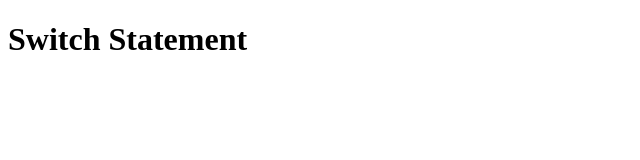
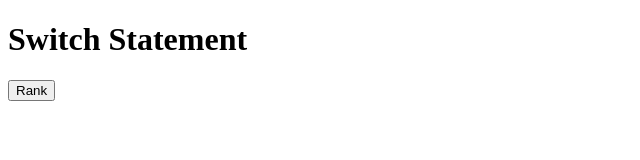
Before and after one commit to jillyjollytech/Q4Practice2, a plain HTML site: page index.html in a window 1280 px wide. Shown: the whole page, without its empty margins (0-640 px from the left). Drawn offline with Linux system fonts and the light colour scheme.

Commit message:
Update index.html

```diff
--- a/index.html
+++ b/index.html
@@ -8,7 +8,33 @@
 <body>
     <h1>Switch Statement</h1>
 
+    <button class=" btn btn-info" onclick="teamRank()">Rank
+    </button>
     <script>
+
+        function teamRank(){
+            var rank = "1st";
+
+            message = "";
+
+            switch(true){
+            case (rank === "1st"):
+                message = "Champion!";
+            break;
+            case (rank === "2nd"):
+                message = "2nd Placer";
+            break;
+            case (rank === "3rd"):
+                message = "3rd Placer";
+            break;
+            case (rank === "4th"):
+                message = "4th Placer";
+            break;
+            default:
+                message = "Team cant be found";
+            }
+            alert(message);
+        }
         let team = "Red"; //string
 
         switch(team){
```
